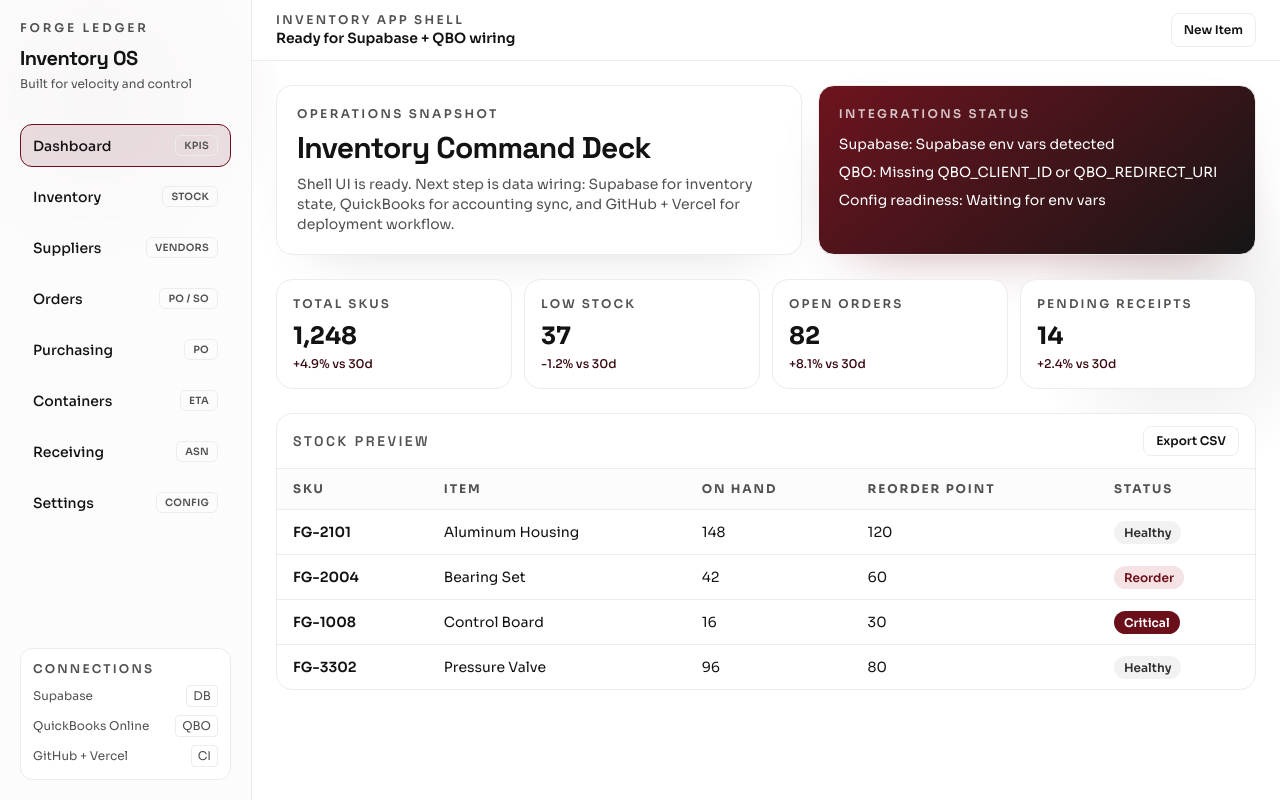
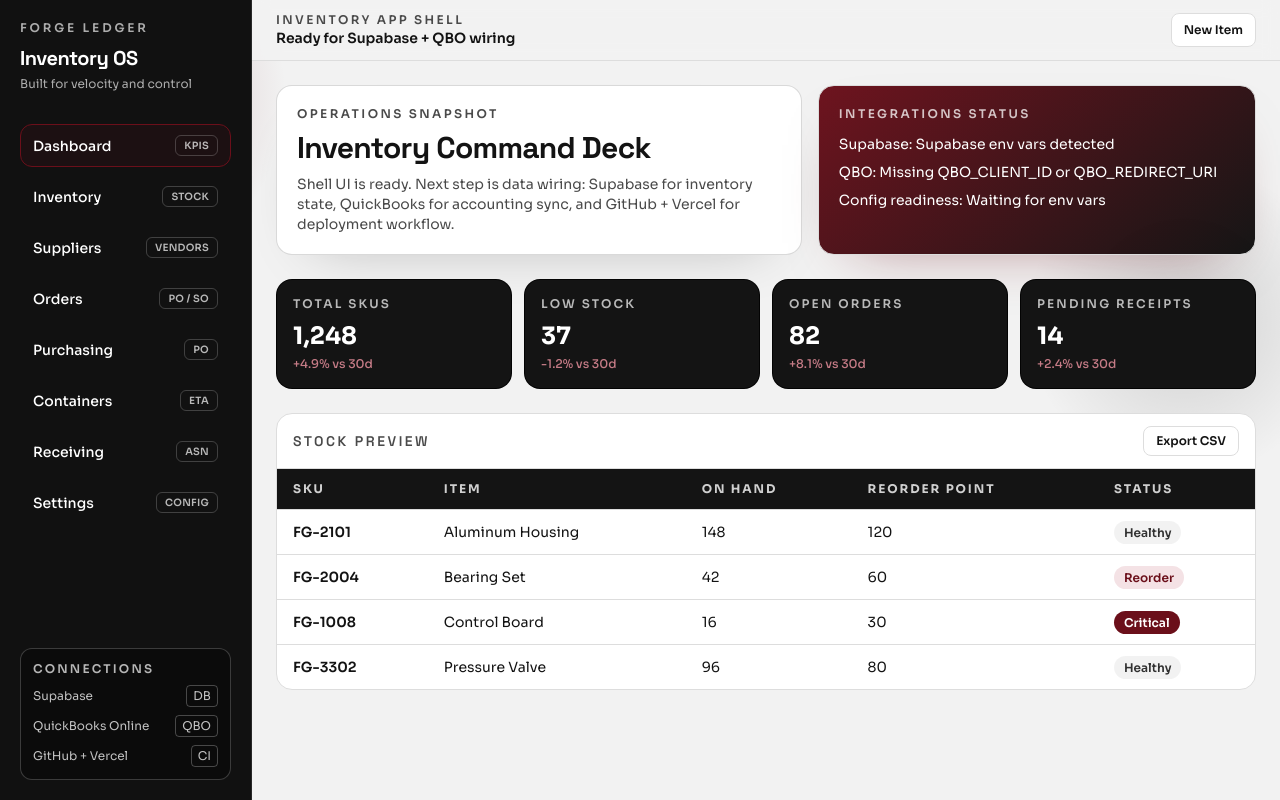
Before and after one commit to kadieharrett223-cloud/inventory-app, a Next.js app: page / in a window 1280 px wide. Built offline with nearby package versions, Linux system fonts and the light colour scheme; no server answers.

Commit message:
Increase UI contrast with dark structural surfaces

```diff
--- a/src/app/globals.css
+++ b/src/app/globals.css
@@ -1,12 +1,12 @@
 @import "tailwindcss";
 
 :root {
-  --bg-page: #ffffff;
-  --panel-strong: #fcfcfc;
+  --bg-page: #f2f2f2;
+  --panel-strong: #111111;
   --panel: #ffffff;
   --text-primary: #131313;
-  --text-muted: #525252;
-  --line-soft: #ececec;
+  --text-muted: #4a4a4a;
+  --line-soft: #dddddd;
   --brand-accent: #6b0f1a;
   --brand-secondary: #3a0a10;
 }
--- a/src/app/page.tsx
+++ b/src/app/page.tsx
@@ -24,7 +24,7 @@ export default function Home() {
   return (
     <section className="mx-auto w-full max-w-6xl animate-[fadeIn_500ms_ease-out] space-y-6">
       <div className="grid gap-4 lg:grid-cols-[1.2fr_1fr]">
-        <div className="rounded-2xl border border-[var(--line-soft)] bg-[var(--panel)] p-5 shadow-[0_24px_60px_-38px_rgba(0,0,0,0.2)]">
+        <div className="rounded-2xl border border-black/15 bg-[var(--panel)] p-5 shadow-[0_24px_60px_-38px_rgba(0,0,0,0.28)]">
           <p className="text-xs font-semibold uppercase tracking-[0.2em] text-[var(--text-muted)]">
             Operations Snapshot
           </p>
@@ -50,13 +50,13 @@ export default function Home() {
         {metrics.map((metric) => (
           <article
             key={metric.label}
-            className="rounded-2xl border border-[var(--line-soft)] bg-[var(--panel)] p-4"
+            className="rounded-2xl border border-black/85 bg-[#141414] p-4 text-white"
           >
-            <p className="text-xs font-semibold uppercase tracking-[0.18em] text-[var(--text-muted)]">
+            <p className="text-xs font-semibold uppercase tracking-[0.18em] text-white/70">
               {metric.label}
             </p>
             <p className="mt-2 text-2xl font-bold">{metric.value}</p>
-            <p className="mt-1 text-xs font-medium text-[var(--brand-secondary)]">{metric.delta} vs 30d</p>
+            <p className="mt-1 text-xs font-medium text-[#c57b86]">{metric.delta} vs 30d</p>
           </article>
         ))}
       </div>
@@ -73,7 +73,7 @@ export default function Home() {
 
         <div className="overflow-x-auto">
           <table className="min-w-full text-left text-sm">
-            <thead className="bg-[var(--panel-strong)] text-xs uppercase tracking-[0.16em] text-[var(--text-muted)]">
+            <thead className="bg-[#141414] text-xs uppercase tracking-[0.16em] text-white/80">
               <tr>
                 <th className="px-4 py-3">SKU</th>
                 <th className="px-4 py-3">Item</th>
--- a/src/components/app-shell.tsx
+++ b/src/components/app-shell.tsx
@@ -32,20 +32,20 @@ export function AppShell({ children }: AppShellProps) {
 
   return (
     <div className="relative min-h-screen overflow-x-hidden bg-[var(--bg-page)] text-[var(--text-primary)]">
-      <div className="pointer-events-none absolute inset-0 z-0 opacity-70">
-        <div className="absolute -left-24 -top-24 h-96 w-96 rounded-full bg-[radial-gradient(circle,_rgba(107,15,26,0.22)_0%,_rgba(107,15,26,0)_70%)]" />
-        <div className="absolute -right-16 top-40 h-80 w-80 rounded-full bg-[radial-gradient(circle,_rgba(0,0,0,0.12)_0%,_rgba(0,0,0,0)_70%)]" />
+      <div className="pointer-events-none absolute inset-0 z-0 opacity-80">
+        <div className="absolute -left-24 -top-24 h-96 w-96 rounded-full bg-[radial-gradient(circle,_rgba(107,15,26,0.35)_0%,_rgba(107,15,26,0)_70%)]" />
+        <div className="absolute -right-16 top-40 h-80 w-80 rounded-full bg-[radial-gradient(circle,_rgba(0,0,0,0.18)_0%,_rgba(0,0,0,0)_70%)]" />
       </div>
 
       <div className="relative z-10 grid min-h-screen grid-cols-1 md:grid-cols-[252px_1fr]">
-        <aside className="border-b border-[var(--line-soft)] bg-[var(--panel-strong)]/85 backdrop-blur md:border-b-0 md:border-r">
+        <aside className="border-b border-white/10 bg-[var(--panel-strong)] text-white md:border-b-0 md:border-r">
           <div className="flex h-full flex-col p-5">
             <Link href="/" className="mb-8 block">
-              <p className="text-xs font-semibold uppercase tracking-[0.24em] text-[var(--text-muted)]">
+              <p className="text-xs font-semibold uppercase tracking-[0.24em] text-white/65">
                 Forge Ledger
               </p>
               <h1 className="mt-2 text-xl font-bold tracking-tight">Inventory OS</h1>
-              <p className="mt-1 text-xs text-[var(--text-muted)]">
+              <p className="mt-1 text-xs text-white/65">
                 Built for velocity and control
               </p>
             </Link>
@@ -61,11 +61,11 @@ export function AppShell({ children }: AppShellProps) {
                     className={`group flex items-center justify-between rounded-xl border px-3 py-2.5 transition ${
                       active
                         ? "border-[var(--brand-accent)] bg-[var(--brand-accent)]/12"
-                        : "border-transparent hover:border-[var(--line-soft)] hover:bg-[var(--panel)]"
+                        : "border-transparent hover:border-white/20 hover:bg-white/8"
                     }`}
                   >
                     <span className="text-sm font-medium">{item.label}</span>
-                    <span className="rounded-md border border-[var(--line-soft)] px-2 py-0.5 text-[10px] font-semibold uppercase tracking-wide text-[var(--text-muted)] group-hover:text-[var(--text-primary)]">
+                    <span className="rounded-md border border-white/20 px-2 py-0.5 text-[10px] font-semibold uppercase tracking-wide text-white/70 group-hover:text-white">
                       {item.note}
                     </span>
                   </Link>
@@ -73,22 +73,22 @@ export function AppShell({ children }: AppShellProps) {
               })}
             </nav>
 
-            <div className="mt-auto rounded-xl border border-[var(--line-soft)] bg-[var(--panel)] p-3">
-              <p className="text-xs font-semibold uppercase tracking-[0.18em] text-[var(--text-muted)]">
+            <div className="mt-auto rounded-xl border border-white/20 bg-black/35 p-3">
+              <p className="text-xs font-semibold uppercase tracking-[0.18em] text-white/70">
                 Connections
               </p>
-              <ul className="mt-2 space-y-2 text-xs text-[var(--text-muted)]">
+              <ul className="mt-2 space-y-2 text-xs text-white/75">
                 <li className="flex items-center justify-between">
                   <span>Supabase</span>
-                  <span className="rounded border border-[var(--line-soft)] px-1.5 py-0.5">DB</span>
+                  <span className="rounded border border-white/25 px-1.5 py-0.5">DB</span>
                 </li>
                 <li className="flex items-center justify-between">
                   <span>QuickBooks Online</span>
-                  <span className="rounded border border-[var(--line-soft)] px-1.5 py-0.5">QBO</span>
+                  <span className="rounded border border-white/25 px-1.5 py-0.5">QBO</span>
                 </li>
                 <li className="flex items-center justify-between">
                   <span>GitHub + Vercel</span>
-                  <span className="rounded border border-[var(--line-soft)] px-1.5 py-0.5">CI</span>
+                  <span className="rounded border border-white/25 px-1.5 py-0.5">CI</span>
                 </li>
               </ul>
             </div>
```
